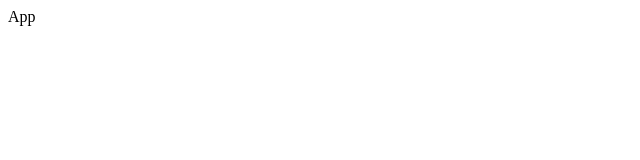
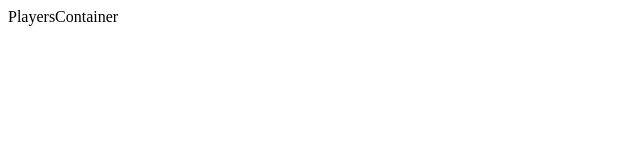
Before and after one commit to rayvaldez/index-scout, a React (Create React App) app: page / in a window 1280 px wide. Shown: the top 160 px of the page, without its empty margins (0-640 px from the left). Built offline with nearby package versions, Linux system fonts and the light colour scheme.

Commit message:
Add PlayersContainer to App.js

```diff
--- a/src/App.js
+++ b/src/App.js
@@ -1,14 +1,16 @@
 import React from 'react';
+import {connect} from 'react-redux'
+import PlayersContainer from './containers/playersContainer'
 
 class App extends React.Component {
 
   render() {
     return (
       <div className="App">
-        App
+        <PlayersContainer/>
       </div>
     );
   }
 }
 
-export default App;
+export default connect()(App);
--- /dev/null
+++ b/src/containers/playersContainer.js
@@ -0,0 +1,14 @@
+import React from 'react'
+
+class PlayersContainer extends React.Component {
+
+  render() {
+    return(
+      <div>
+        PlayersContainer
+      </div>
+    )
+  }
+}
+
+export default PlayersContainer
```
